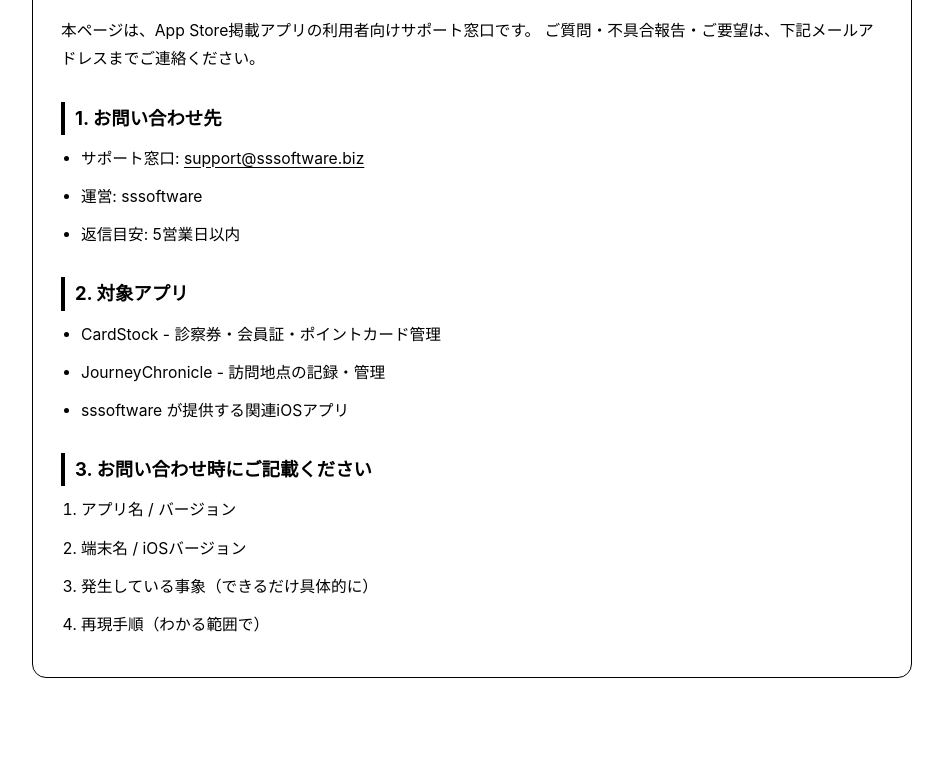
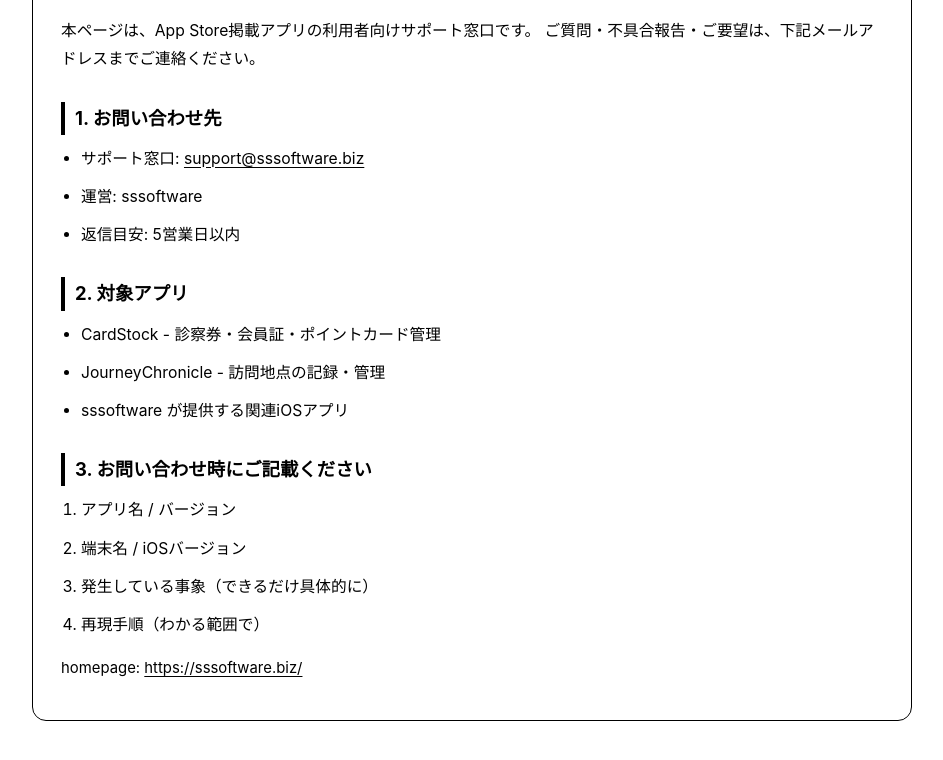
Before and after one commit to ss10ss12ss/sssoftware, a plain HTML site: page support.html in a window 1280 px wide. Shown: the part 152-912 px from the top of the page, without its empty margins (168-1111 px from the left). Before the commit the page ends 886 px from the top, so only its background shows below. Drawn offline with Linux system fonts and the light colour scheme.

Commit message:
Update support.html

```diff
--- a/support.html
+++ b/support.html
@@ -128,6 +128,8 @@
         <li>再現手順（わかる範囲で）</li>
       </ol>
 
+      <p class="note">homepage: <a href="https://sssoftware.biz/">https://sssoftware.biz/</a></p>
+
     </section>
   </main>
 </body>
```
